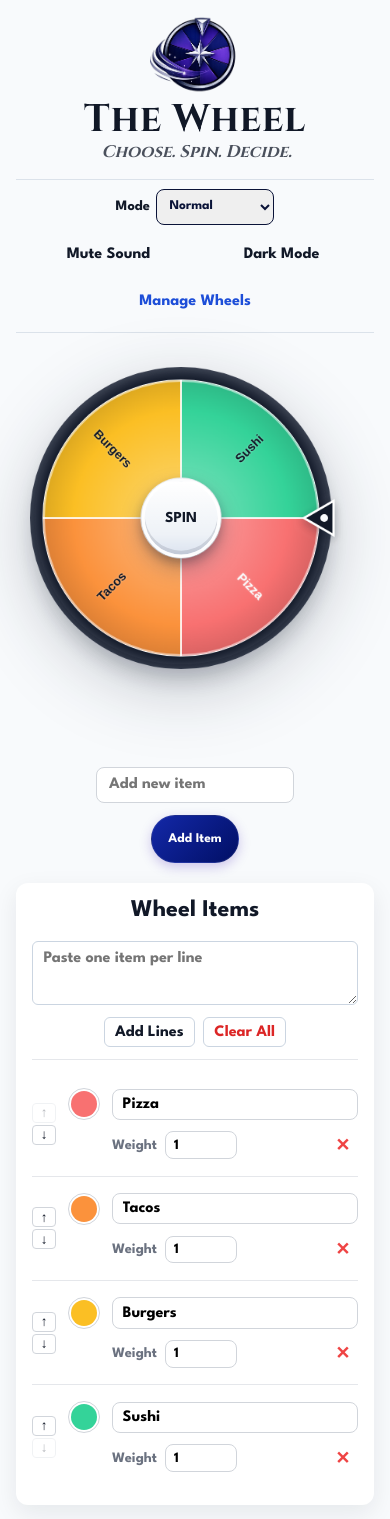
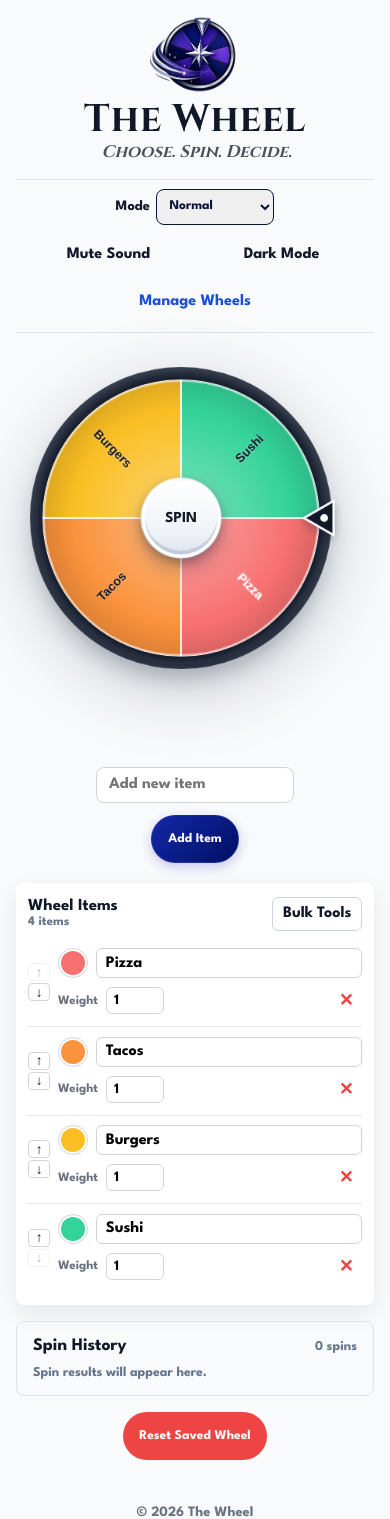
Before and after one commit to jamesdoom/wheel, a React (Vite) app: page / in a window 390 px wide. Shown: the top 1519 px of the page. Built offline with nearby package versions, Linux system fonts and the light colour scheme.

Commit message:
Simplify wheel item editor

```diff
--- a/src/App.css
+++ b/src/App.css
@@ -378,22 +378,64 @@ select {
 .item-list {
   font-family: "WheelFont3", serif;
   width: 100%;
-  max-width: 500px;
+  max-width: 620px;
   margin: 0 auto;
-  padding: 1.5rem;
+  padding: 1rem 1.25rem;
   background: white;
-  border-radius: 12px;
+  border-radius: 8px;
   box-shadow: 0 8px 24px rgba(15, 23, 42, 0.08);
 }
 
-.item-list h2 {
-  margin-top: 0;
+.item-list-heading {
+  display: flex;
+  align-items: center;
+  justify-content: space-between;
+  gap: 1rem;
+  margin-bottom: 0.5rem;
+}
+
+.item-list-heading h2 {
+  margin: 0;
+  font-size: 1.15rem;
+}
+
+.item-list-heading span,
+.item-list-empty {
+  color: #64748b;
+  font-size: 0.82rem;
+}
+
+.bulk-tools-toggle {
+  min-height: 34px;
+  padding: 0.35rem 0.6rem;
+  border: 1px solid #cbd5e1;
+  border-radius: 6px;
+  background: transparent;
+  color: inherit;
+  font: inherit;
+  font-weight: 700;
+  cursor: pointer;
+}
+
+.bulk-tools-toggle:hover,
+.bulk-tools-toggle[aria-expanded="true"] {
+  background: #eef2f7;
+}
+
+.bulk-tools-toggle:focus-visible {
+  outline: 3px solid #93c5fd;
+  outline-offset: 2px;
+}
+
+.item-list-empty {
+  margin: 1rem 0 0.25rem;
   text-align: center;
 }
 
 .bulk-item-tools {
-  margin-bottom: 0.75rem;
-  padding-bottom: 0.75rem;
+  margin: 0.75rem 0 0.35rem;
+  padding: 0.75rem 0;
+  border-top: 1px solid #e5e7eb;
   border-bottom: 1px solid #e5e7eb;
 }
 
@@ -429,11 +471,17 @@ select {
 }
 
 .item-row {
-  display: flex;
+  display: grid;
+  grid-template-columns: 24px 30px minmax(0, 1fr) auto 32px;
   align-items: center;
-  gap: 0.75rem;
-  padding: 0.75rem 0;
+  gap: 0.5rem;
+  min-height: 48px;
+  padding: 0.45rem 0;
   border-bottom: 1px solid #e5e7eb;
+}
+
+.item-row.has-count {
+  grid-template-columns: 24px 30px minmax(0, 1fr) auto auto 32px;
 }
 
 .item-order-controls {
@@ -443,8 +491,8 @@ select {
 }
 
 .item-order-controls button {
-  width: 24px;
-  height: 20px;
+  width: 22px;
+  height: 18px;
   padding: 0;
   border: 1px solid #d1d5db;
   border-radius: 4px;
@@ -460,8 +508,8 @@ select {
 }
 
 .item-color-input {
-  width: 32px;
-  height: 32px;
+  width: 30px;
+  height: 30px;
   padding: 2px;
   border: 1px solid #d1d5db;
   border-radius: 50%;
@@ -483,12 +531,27 @@ select {
 }
 
 .item-text-input {
-  flex: 1;
   min-width: 0;
-  padding: 0.45rem 0.6rem;
+  padding: 0.4rem 0.55rem;
   border: 1px solid #d1d5db;
-  border-radius: 8px;
+  border-radius: 6px;
   font: inherit;
+}
+
+.weight-input-label span {
+  font-size: 0.8rem;
+}
+
+.item-row .weight-input {
+  width: 58px;
+  padding: 0.38rem 0.45rem;
+  border-radius: 6px;
+}
+
+.count-display {
+  color: #64748b;
+  font-size: 0.82rem;
+  white-space: nowrap;
 }
 
 .weight {
@@ -537,16 +600,20 @@ select {
 }
 
 .delete-item-button {
+  width: 32px;
+  height: 32px;
   border: none;
   background: transparent;
   color: #ef4444;
   font-size: 1.1rem;
   font-weight: 700;
   cursor: pointer;
-  padding: 0.25rem 0.5rem;
+  padding: 0;
+  border-radius: 6px;
 }
 
 .delete-item-button:hover {
+  background: #fef2f2;
   color: #dc2626;
 }
 
@@ -693,13 +760,24 @@ select {
 
 .dark-theme .bulk-item-tools {
   border-bottom-color: #374151;
+  border-top-color: #374151;
 }
 
 .dark-theme .bulk-item-tools textarea,
 .dark-theme .bulk-item-actions button,
+.dark-theme .bulk-tools-toggle,
 .dark-theme .item-order-controls button,
 .dark-theme .item-color-input {
   border-color: #4b5563;
+}
+
+.dark-theme .bulk-tools-toggle:hover,
+.dark-theme .bulk-tools-toggle[aria-expanded="true"] {
+  background: #1f2937;
+}
+
+.dark-theme .delete-item-button:hover {
+  background: rgba(127, 29, 29, 0.24);
 }
 
 .dark-theme .history-panel,
@@ -830,15 +908,30 @@ select {
   }
 
   .item-list {
-    padding: 1rem;
+    padding: 0.85rem 0.75rem;
+  }
+
+  .item-list-heading {
+    gap: 0.5rem;
+  }
+
+  .item-list-heading h2 {
+    font-size: 1.05rem;
+  }
+
+  .bulk-tools-toggle {
+    flex-shrink: 0;
   }
 
   .item-row {
-    display: grid;
-    grid-template-columns: 24px 32px 1fr auto;
-    gap: 0.65rem 0.75rem;
-    align-items: center;
-    padding: 1rem 0;
+    grid-template-columns: 22px 30px minmax(0, 1fr) 32px;
+    gap: 0.4rem 0.5rem;
+    min-height: 0;
+    padding: 0.6rem 0;
+  }
+
+  .item-row.has-count {
+    grid-template-columns: 22px 30px minmax(0, 1fr) 32px;
   }
 
   .item-order-controls {
@@ -857,7 +950,8 @@ select {
   }
 
   .weight-input-label {
-    grid-column: 3;
+    grid-column: 2 / 4;
+    grid-row: 2;
     display: flex;
     align-items: center;
     gap: 0.5rem;
@@ -865,7 +959,7 @@ select {
   }
 
   .weight-input {
-    width: 72px;
+    width: 58px;
     margin-top: 0;
   }
 
@@ -874,6 +968,11 @@ select {
     grid-row: 2;
     margin-left: 0;
     align-self: center;
+  }
+
+  .count-display {
+    grid-column: 2 / 5;
+    grid-row: 3;
   }
 
   .add-item-panel {
--- a/src/App.tsx
+++ b/src/App.tsx
@@ -297,6 +297,7 @@ function App() {
   const [addItemError, setAddItemError] = useState("");
   const [previousItemText, setPreviousItemText] = useState("");
   const [bulkItemText, setBulkItemText] = useState("");
+  const [isBulkToolsOpen, setIsBulkToolsOpen] = useState(false);
   const [configStatus, setConfigStatus] = useState("");
   const [isManagerOpen, setIsManagerOpen] = useState(false);
   const [savedWheels, setSavedWheels] = useState<SavedWheel[]>(() =>
@@ -816,9 +817,24 @@ function App() {
 
       {/* Item List */}
       <section className="item-list">
+        <div className="item-list-heading">
+          <div>
             <h2>Wheel Items</h2>
+            <span>{items.length} items</span>
+          </div>
 
-        <div className="bulk-item-tools">
+          <button
+            className="bulk-tools-toggle"
+            aria-expanded={isBulkToolsOpen}
+            aria-controls="bulk-item-tools"
+            onClick={() => setIsBulkToolsOpen((isOpen) => !isOpen)}
+          >
+            {isBulkToolsOpen ? "Close Bulk Tools" : "Bulk Tools"}
+          </button>
+        </div>
+
+        {isBulkToolsOpen && (
+          <div id="bulk-item-tools" className="bulk-item-tools">
             <textarea
               value={bulkItemText}
               rows={3}
@@ -834,9 +850,17 @@ function App() {
               </button>
             </div>
           </div>
+        )}
+
+        {items.length === 0 && (
+          <p className="item-list-empty">Add an item above or open Bulk Tools.</p>
+        )}
 
         {items.map((item, index) => (
-          <div className="item-row" key={item.id}>
+          <div
+            className={`item-row ${mode === "accumulation" ? "has-count" : ""}`}
+            key={item.id}
+          >
             <div className="item-order-controls">
               <button
                 title="Move item up"
@@ -844,7 +868,7 @@ function App() {
                 disabled={index === 0}
                 onClick={() => moveItem(index, -1)}
               >
-                ↑
+                {"\u2191"}
               </button>
               <button
                 title="Move item down"
@@ -852,7 +876,7 @@ function App() {
                 disabled={index === items.length - 1}
                 onClick={() => moveItem(index, 1)}
               >
-                ↓
+                {"\u2193"}
               </button>
             </div>
 
@@ -925,7 +949,7 @@ function App() {
             />
 
             <label className="weight-input-label">
-              Weight
+              <span>Weight</span>
               <input
                 className="weight-input"
                 type="number"
@@ -960,7 +984,7 @@ function App() {
                 )
               }
             >
-              ✕
+              {"\u2715"}
             </button>
           </div>
         ))}
```
Lines whose indentation alone changed are shown as unchanged.
